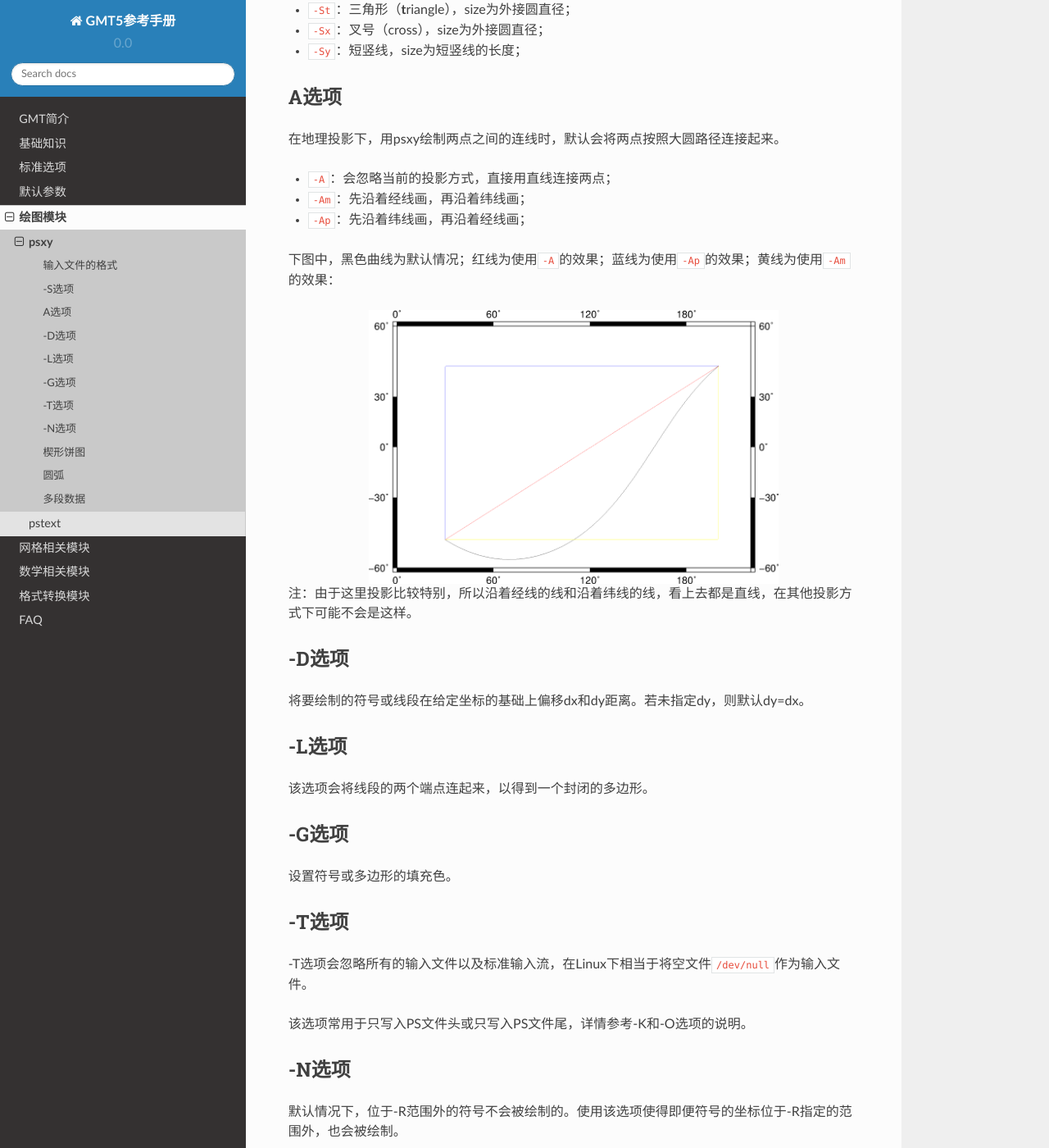
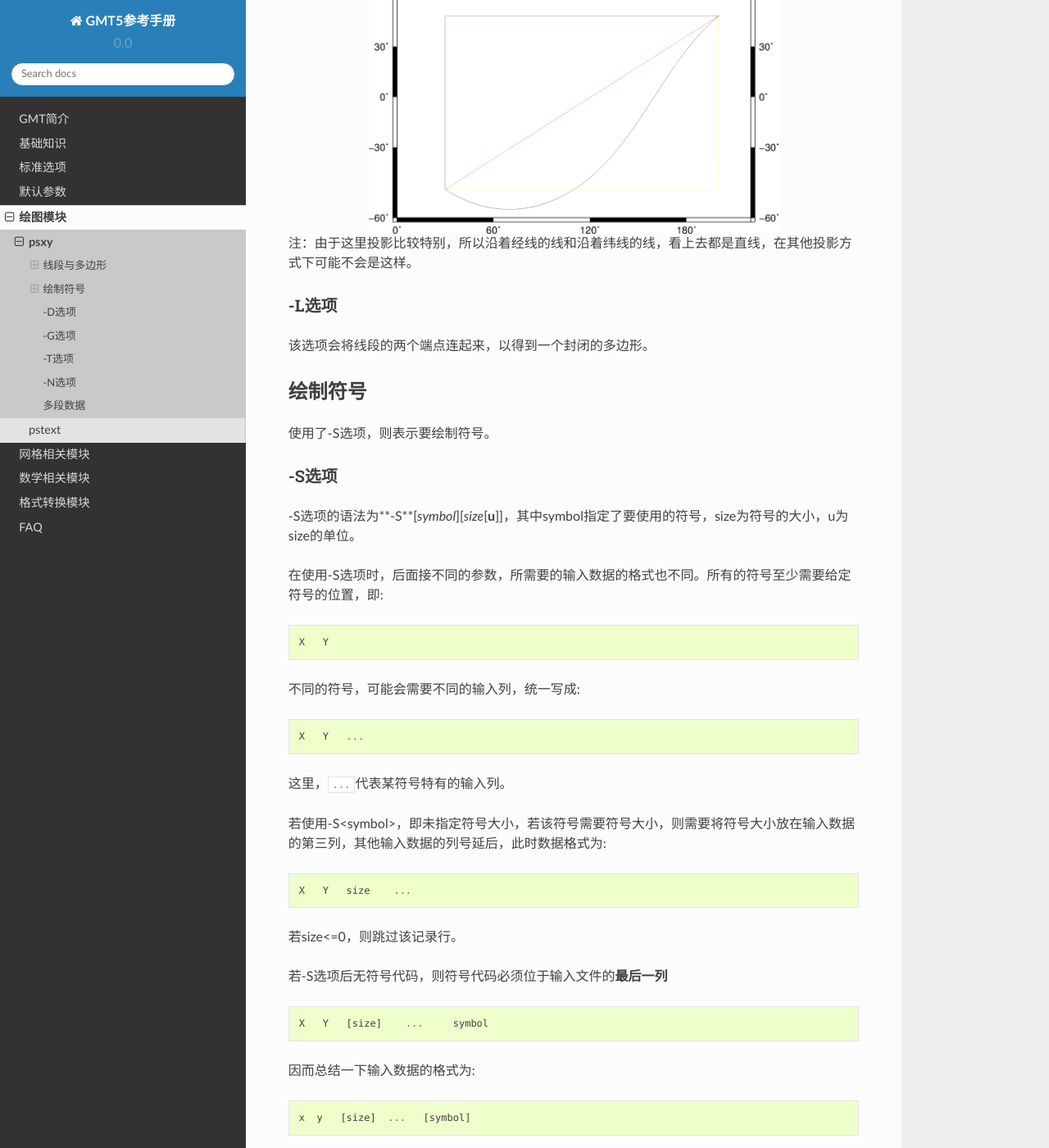
Before and after one commit to seisman/GMT5_Docs, a Sphinx documentation site: the page built from source/psxy.rst, in a window 1280 px wide and 1400 px high, scrolled down 944 px. Shown: the whole window at 82% size. Built offline with Sphinx 7.4.7 and the Read the Docs theme 2.0.0, drawn with Linux system fonts in a browser that asks for light colours; some of the changed text lies outside the part shown.

Commit message:
update psxy

```diff
--- a/source/psxy.rst
+++ b/source/psxy.rst
@@ -4,47 +4,27 @@
 ====
 
 :ctime: 2015-04-30
-:mtime: 2015-08-17
+:mtime: 2015-08-19
 
 psxy模块用于在绘制线段、多边形和符号
 
-输入文件的格式
---------------
+线段与多边形
+------------
 
-不同情况下，输入文件的格式也不同：
+psxy最简单的功能就是绘制线段或多边形，此时数据输入需要两列，即x和y::
 
-#. 若未使用-S选项，则表示绘制线段或多边形，则只需要\ ``x y``\ 两列数据；
-#. 若使用-S选项，则表示绘制符号：
+    gmt psxy -R0/10/0/10 -JX10c -B1 > test.ps << EOF
+    3 5
+    5 8
+    7 4
+    EOF
 
-   #. 若-S选项后有符号代码
+如果线段的首尾两点重合，则形成一个闭合的多边形。
 
-      #. 若符号代码后给定了符号尺寸，则需要\ ``x y``\ 两列数据
-      #. 若符号代码后未给定符号尺寸，则将第三列数据当做符号大小，即\ ``x y size``\ ；若size<=0，则跳过该记录行
-
-   #. 若-S选项后无符号代码，则符号代码必须位于输入文件的\ **最后一列**
-
-
--S选项
-------
-
--S选项用于选择绘制哪种符号，其语法为**-S**\ [*symbol*][\ *size*\ [**u**]]
-
-- ``-S-``\ ：短横线，size是短横线的长度；
-- ``-S+``\ ：加号，size是加号的外接圆的直径；
-- ``-Sa``\ ：星号（st\ **a**\ r），size是星号的外接圆直径；
-- ``-Sc``\ ：圆（\ **c**\ ircle），size为圆的直径；
-- ``-Sd``\ ：钻石（\ **d**\ iamond），size为外接圆直径；
-- ``-Sg``\ ：八角形（octa\ **g**\ on），size为外接圆直径；
-- ``-Sh``\ ：六边形（**h**\ exagon），size为外接圆直径；
-- ``-Si``\ ：倒三角（**i**\ nverted triangle），size为外接圆直径；
-- ``-Sn``\ ：五角形（pe\ **n**\ tagon），size为外接圆直径；
-- ``-Ss``\ ：正方形（\ **s**\ quare），size为外接圆直径；
-- ``-St``\ ：三角形（\ **t**\ riangle），size为外接圆直径；
-- ``-Sx``\ ：叉号（cross），size为外接圆直径；
-- ``-Sy``\ ：短竖线，size为短竖线的长度；
+某些选项，可以控制线段和多边形的绘制，列举如下：
 
 A选项
------
+~~~~~
 
 在地理投影下，用psxy绘制两点之间的连线时，默认会将两点按照大圆路径连接起来。
 
@@ -60,41 +40,146 @@
 
 注：由于这里投影比较特别，所以沿着经线的线和沿着纬线的线，看上去都是直线，在其他投影方式下可能不会是这样。
 
--D选项
-------
-
-将要绘制的符号或线段在给定坐标的基础上偏移dx和dy距离。若未指定dy，则默认dy=dx。
-
 -L选项
-------
+~~~~~~
 
 该选项会将线段的两个端点连起来，以得到一个封闭的多边形。
 
--G选项
-------
-
-设置符号或多边形的填充色。
-
-
--T选项
-------
-
--T选项会忽略所有的输入文件以及标准输入流，在Linux下相当于将空文件\ ``/dev/null``\ 作为输入文件。
-
-该选项常用于只写入PS文件头或只写入PS文件尾，详情参考-K和-O选项的说明。
-
--N选项
-------
-
-默认情况下，位于-R范围外的符号不会被绘制的。使用该选项使得即便符号的坐标位于-R指定的范围外，也会被绘制。
-
-需要注意的是，该选项对线段或多边形无效。
-
-楔形饼图
+绘制符号
 --------
 
-``-SW``\ 和\ ``-Sw``\ 可以用于绘制楔形饼图（pie **w**\ edge），即饼图中的一个切片。
-后面接的\ *size*\ 是楔形饼图所对应的圆的\ **直径**\ 。
+使用了-S选项，则表示要绘制符号。
+
+-S选项
+~~~~~~
+
+-S选项的语法为**-S**\ [*symbol*][\ *size*\ [**u**]]，其中symbol指定了要使用的符号，size为符号的大小，u为size的单位。
+
+在使用-S选项时，后面接不同的参数，所需要的输入数据的格式也不同。所有的符号至少需要给定符号的位置，即::
+
+    X   Y
+
+不同的符号，可能会需要不同的输入列，统一写成::
+
+    X   Y   ...
+
+这里，\ ``...``\ 代表某符号特有的输入列。
+
+若使用-S<symbol>，即未指定符号大小，若该符号需要符号大小，则需要将符号大小放在输入数据的第三列，其他输入数据的列号延后，此时数据格式为::
+
+    X   Y   size    ...
+
+若size<=0，则跳过该记录行。
+
+若-S选项后无符号代码，则符号代码必须位于输入文件的\ **最后一列**\ ::
+
+    X   Y   [size]    ...     symbol
+
+因而总结一下输入数据的格式为::
+
+    x  y   [size]  ...   [symbol]
+
+其中\ ``...``\ 为某些符号所要求的特殊的数据列。
+
+先介绍几个最简单的符号：
+
+- ``-S-``\ ：短横线，size是短横线的长度；
+- ``-S+``\ ：加号，size是加号的外接圆的直径；
+- ``-Sa``\ ：星号（st\ **a**\ r），size是星号的外接圆直径；
+- ``-Sc``\ ：圆（\ **c**\ ircle），size为圆的直径；
+- ``-Sd``\ ：钻石（\ **d**\ iamond），size为外接圆直径；
+- ``-Sg``\ ：八角形（octa\ **g**\ on），size为外接圆直径；
+- ``-Sh``\ ：六边形（**h**\ exagon），size为外接圆直径；
+- ``-Si``\ ：倒三角（**i**\ nverted triangle），size为外接圆直径；
+- ``-Sn``\ ：五角形（pe\ **n**\ tagon），size为外接圆直径；
+- ``-Ss``\ ：正方形（\ **s**\ quare），size为外接圆直径；
+- ``-St``\ ：三角形（\ **t**\ riangle），size为外接圆直径；
+- ``-Sx``\ ：叉号（cross），size为外接圆直径；
+- ``-Sy``\ ：短竖线，size为短竖线的长度；
+- ``-Sp``\ ：点，不需要指定size，点的大小始终为一个像素点；
+
+对于小写符号acdghinst，size表示外接圆直径；对于大写符号ACDGHINST，size表示符号的面积与直径为size的圆的面积相同。
+
+下图给出了上面所给出的symbol所对应的符号：
+
+.. figure:: /images/simple_symbols.*
+   :width: 700px
+   :align: center
+   :alt: psxy simple symbols
+
+除了上面介绍的symbol之外，还有一些更复杂一些的symbol。
+
+-Sb和-SB
+~~~~~~~~
+
+-Sb用于绘制从<base>到Y位置的垂直bar，语法为\ ``-Sb[[<size>c|i|p|u]][b[<base>]]``\ 。
+
+其中，size为bar宽度，默认的<base>为ymin，若未指定<base>，则从输入的最后一列读入。
+
+-SB与-Sb类似，区别在于-SB绘制水平bar。
+
+这两个选项似乎有些bug，暂时忽略。
+
+-Se和-SE
+~~~~~~~~
+
+-Se用于绘制椭圆，对于椭圆而言，size是不需要的。此时输入数据的格式为::
+
+    X   Y   方向   长轴长度    短轴长度
+
+其中方向是相对于水平方向逆时针旋转的角度。
+
+-SE选项与-Se类似，区别在于第三列为方位角，且该角度会根据所选取的地图投影变换成角度。对于地理投影而言，长轴和短轴的长度单位为千米。
+
+-Sf
+~~~
+
+-Sf用于在线段上绘制符号以表示一个front，其语法为::
+
+    -Sf<gap>[/<size>][+l|+r][+b+c+f+s+t][+o<offset*]
+
+<gap>为线段上符号之间的距离，若<gap>为负值，则解释为沿着线段上的符号的个数。若省略了<size>，则默认设置<size>为<gap>的30%，若<gap>为负值，则<size>是必须的。
+
++l和+r分别表示将符号画在线段的左侧还是右侧，默认是绘制在线段中间。
+
++b、+c、+f、+s、+t分别表示符号为box、circle、fault、slip、triangle。默认值为+f，即fault。slip用于绘制左旋或右旋断层。
+
++o<offset>会将线段上的第一个符号相对于线段的起点偏离<offset>距离。
+
+下面的例子分别绘制了+b、+c、+f、+s、+t所对应的符号：
+
+.. figure:: /images/symbol_Sf.*
+   :width: 500px
+   :align: center
+   :alt: psxy -Sf example
+
+-Sr
+~~~
+
+-Sr用于绘制矩形，size对该符号无效，其输入格式为::
+
+    X   Y   X轴长度   Y轴长度
+
+-SR
+~~~
+
+-SR用于绘制圆角矩形，size对该符号无用。其输入格式为::
+
+    X   Y   X轴长度     Y轴长度     圆角半径
+
+-Sj和-SJ
+~~~~~~~~
+
+-Sj用于绘制旋转的矩形，其输入数据为::
+
+    X   Y   方向    X轴长度     Y轴长度
+
+-SJ与-Sj类似，输入的第三列是方位角，X轴和Y轴长度的单位为km。
+
+-Sw和-SW
+~~~~~~~~
+
+``-SW``\ 和\ ``-Sw``\ 可以用于绘制楔形饼图（pie **w**\ edge），即饼图中的一个切片。后面接的\ *size*\ 是楔形饼图所对应的圆的\ **直径**\ 。
 
 其所需要的输入数据格式为::
 
@@ -136,14 +221,14 @@
 
    左边-Sw，右边-SW；图中1格表示1cm。
 
-圆弧
-----
+-Sm和-SM
+~~~~~~~~
 
 ``-Sm``\ 选项可以用于绘制一段数学圆弧。\ *size*\ 为矢量箭头的长度，圆弧的线宽由\ ``-W``\ 选项设定。同时还有一些子选项可以用于控制箭头的属性。\ ``-SM``\ 选项与\ ``-Sm``\ 完全相同，只是当圆弧的夹角恰好是90度是，\ ``-SM``\ 会用直角符号来表示。
 
 其要求的数据格式为::
 
-    X   Y   圆弧半径    起始方向(相对于水平方向逆时针的度数) 结束方向
+    X   Y   圆弧半径    起始方向(相对于水平方向逆时针的度数)     结束方向
 
 .. code-block:: bash
 
@@ -173,6 +258,46 @@
    :align: center
    :alt: psxy angle arc
 
+-Sv、-SV和-S=
+~~~~~~~~~~~~~
+
+-Sv用于绘制矢量，输入数据格式为::
+
+    X   Y   方向    长度
+
+<size>为矢量箭头的长度，矢量宽度由-W控制。
+
+-SV与-Sv类似，区别在于第三列是方位角而不是方向。-S=与-SV类似，区域在于第四列长度的单位是千米。
+
+-Sk
+~~~
+
+-Sk用于绘制自定义的符号，其语法为\ ``-Sk<name>/<size>``\ ，会依次在当前目录、\ ``~/.gmt``\ 、\ ``$GMT_SHAREDIR``\ 目录中寻找自定义符号的定义文件\ ``<name>.def``\ 。定义文件中的符号默认其大小为1，然后会根据<size>对其进行缩放。关于如何自定义符号，请参考官方文档。
+
+-D选项
+------
+
+将要绘制的符号或线段在给定坐标的基础上偏移dx和dy距离。若未指定dy，则默认dy=dx。
+
+-G选项
+------
+
+设置符号或多边形的填充色。
+
+-T选项
+------
+
+-T选项会忽略所有的输入文件以及标准输入流，在Linux下相当于将空文件\ ``/dev/null``\ 作为输入文件。
+
+该选项常用于只写入PS文件头或只写入PS文件尾，详情参考-K和-O选项的说明。
+
+-N选项
+------
+
+默认情况下，位于-R范围外的符号不会被绘制的。使用该选项使得即便符号的坐标位于-R指定的范围外，也会被绘制。
+
+需要注意的是，该选项对线段或多边形无效。
+
 
 多段数据
 --------
```
Also changed, not shown: source/images/simple_symbols.png (added), source/images/symbol_Sf.png (added), 2 other files.
